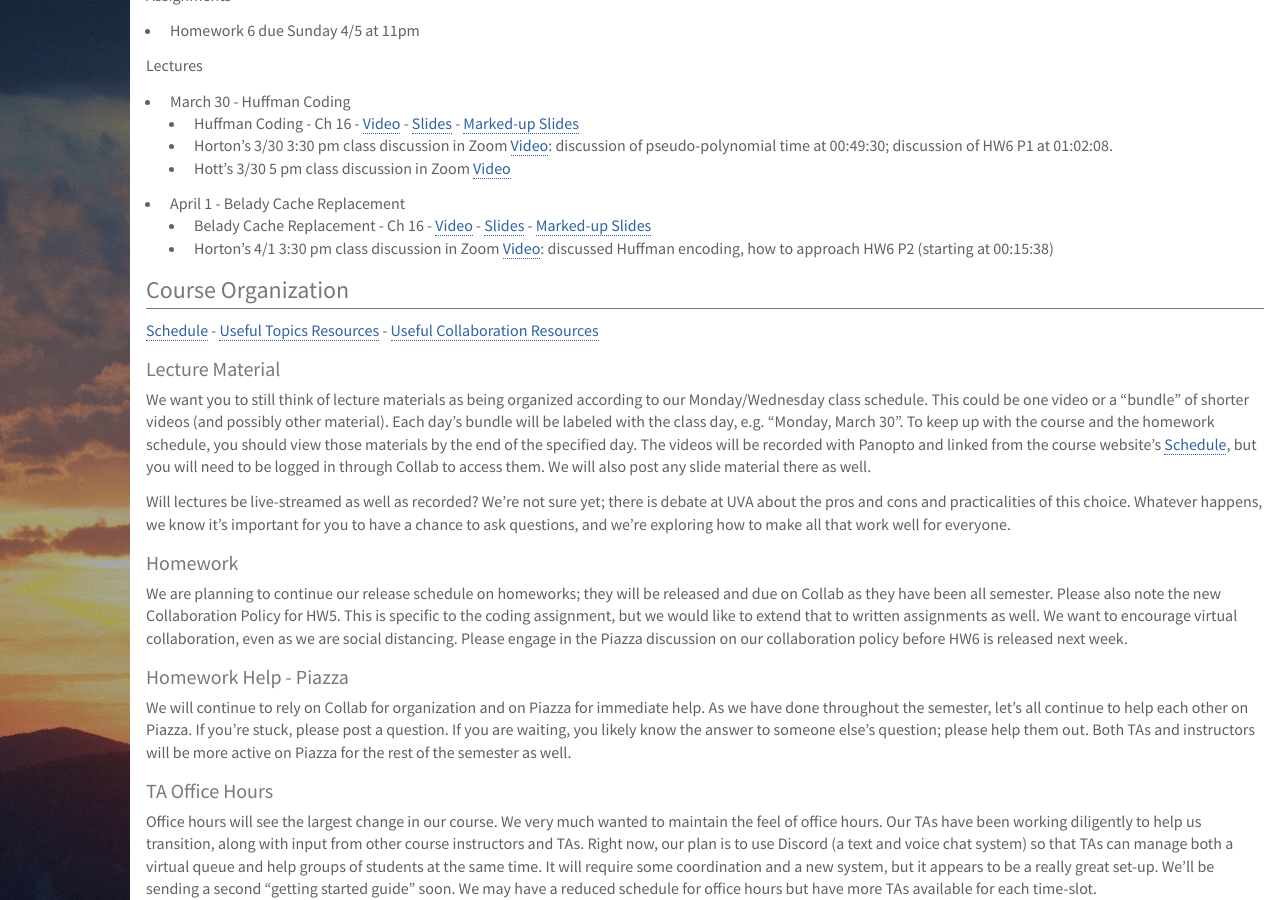
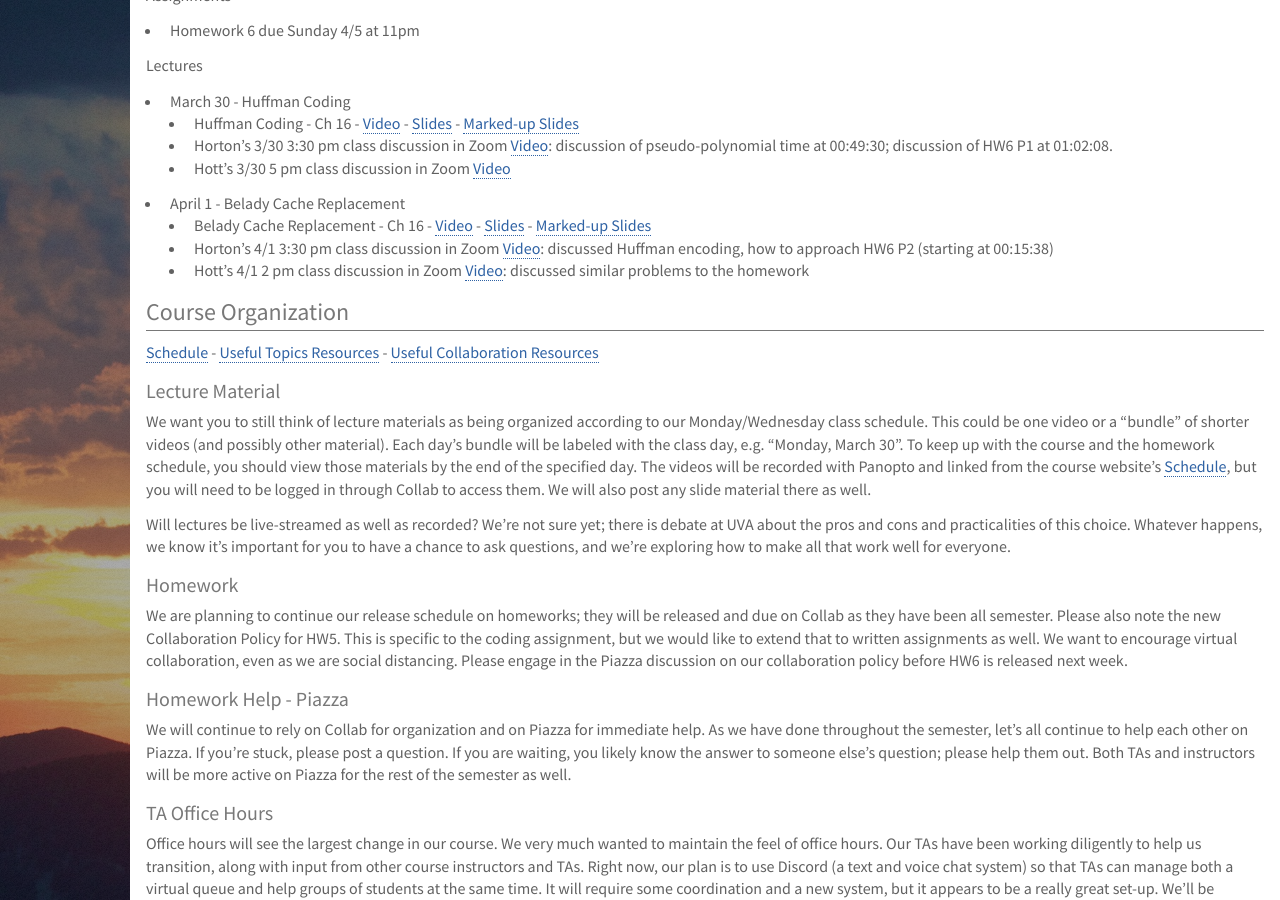
Before and after one commit to deternitydx/uvacs4102, a Jekyll site: the page built from index.md, in a window 1280 px wide and 900 px high, scrolled down 373 px. Built offline with Jekyll 4.4.1, drawn with Linux system fonts in a browser that asks for light colours; nearby versions of some CDN libraries; library files that are not in the unit come from our copies.

Commit message:
Added 4/1 lecture chat

```diff
--- a/index.md
+++ b/index.md
@@ -31,6 +31,7 @@ Lectures
 - April 1 - Belady Cache Replacement
     - Belady Cache Replacement - Ch 16 - [Video](https://uva.hosted.panopto.com/Panopto/Pages/Viewer.aspx?id=efcd7af9-f766-4bbd-b02c-ab8f016692f0) - [Slides](lectures/l18_greedyCache.pdf) - [Marked-up Slides](lectures/l18_greedyCache_written.pdf)
     - Horton's 4/1 3:30 pm class discussion in Zoom [Video](https://virginia.zoom.us/rec/share/9cdwL5DR1iRIQ9bvw2KOBYA_J7vFX6a8gyEZqPMMzUwwN_GV9lxxwpWsnaQMBBJ-): discussed Huffman encoding, how to approach HW6 P2 (starting at 00:15:38)
+    - Hott's 4/1 2 pm class discussion in Zoom [Video](https://virginia.zoom.us/rec/share/6NFYJrj22ntJG6uKt0yHe7wOPKjheaa8h3RK_fQIzE_Ahis93mskNEXeZcBXwA3g): discussed similar problems to the homework
 
 
 ## Course Organization
```
Also changed, not shown: schedule.md (+1 -0 lines).
